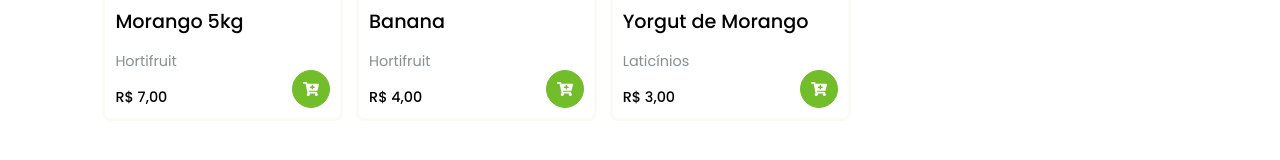
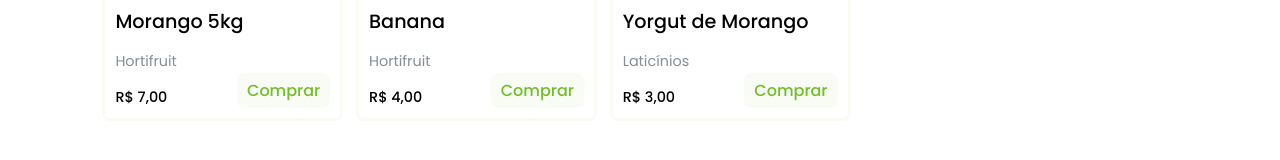
Before and after one commit to Derick-Almeida/shop_now-react-ts, a React (Vite) app: page / in a window 1280 px wide. Shown: the part 418-578 px from the top of the page. Built offline with nearby package versions, Linux system fonts and the light colour scheme; grey boxes are pictures that could not be loaded.

Commit message:
fix: update button add to cart

```diff
--- a/src/components/Card/index.tsx
+++ b/src/components/Card/index.tsx
@@ -2,7 +2,6 @@ import { useContext } from "react";
 import { IProductProps } from "../../contexts/types";
 import * as S from "./style";
 
-import { FaCartPlus } from "react-icons/fa";
 import { ProductsContex } from "../../contexts/products.context";
 
 export const Card = ({ id, image, name, price, tag }: IProductProps) => {
@@ -18,9 +17,7 @@ export const Card = ({ id, image, name, price, tag }: IProductProps) => {
         <S.price>{price.toLocaleString("pt-BR", { style: "currency", currency: "BRL" })}</S.price>
       </S.content>
 
-      <S.button onClick={() => addToCart(id)}>
-        <FaCartPlus />
-      </S.button>
+      <S.button onClick={() => addToCart(id)}>Comprar</S.button>
     </S.container>
   );
 };
--- a/src/components/Card/style.ts
+++ b/src/components/Card/style.ts
@@ -54,21 +54,23 @@ export const button = styled.button`
   justify-content: center;
   align-items: center;
 
-  background: var(--green-1);
-  color: var(--white);
-  border: 1.5px solid var(--green-1);
+  padding: 5px 10px;
+  border-radius: 0.5rem;
+  font-size: 1rem;
+  font-weight: 500;
 
-  padding: 10px;
-  border-radius: 50%;
-  font-size: 1rem;
+  border: none;
+  color: var(--green-1);
+  background-color: var(--green-2);
 
   position: absolute;
   bottom: 10px;
   right: 10px;
 
-  transition: filter 0.6s;
+  transition: background-color 0.4s, color 0.4s;
 
   &:hover {
-    filter: brightness(0.7);
+    background-color: var(--green-1);
+    color: var(--white);
   }
 `;
```
Also changed, not shown: src/components/Cart/index.tsx (added, +19 -0 lines), src/components/Cart/style.ts (added, +11 -0 lines).
